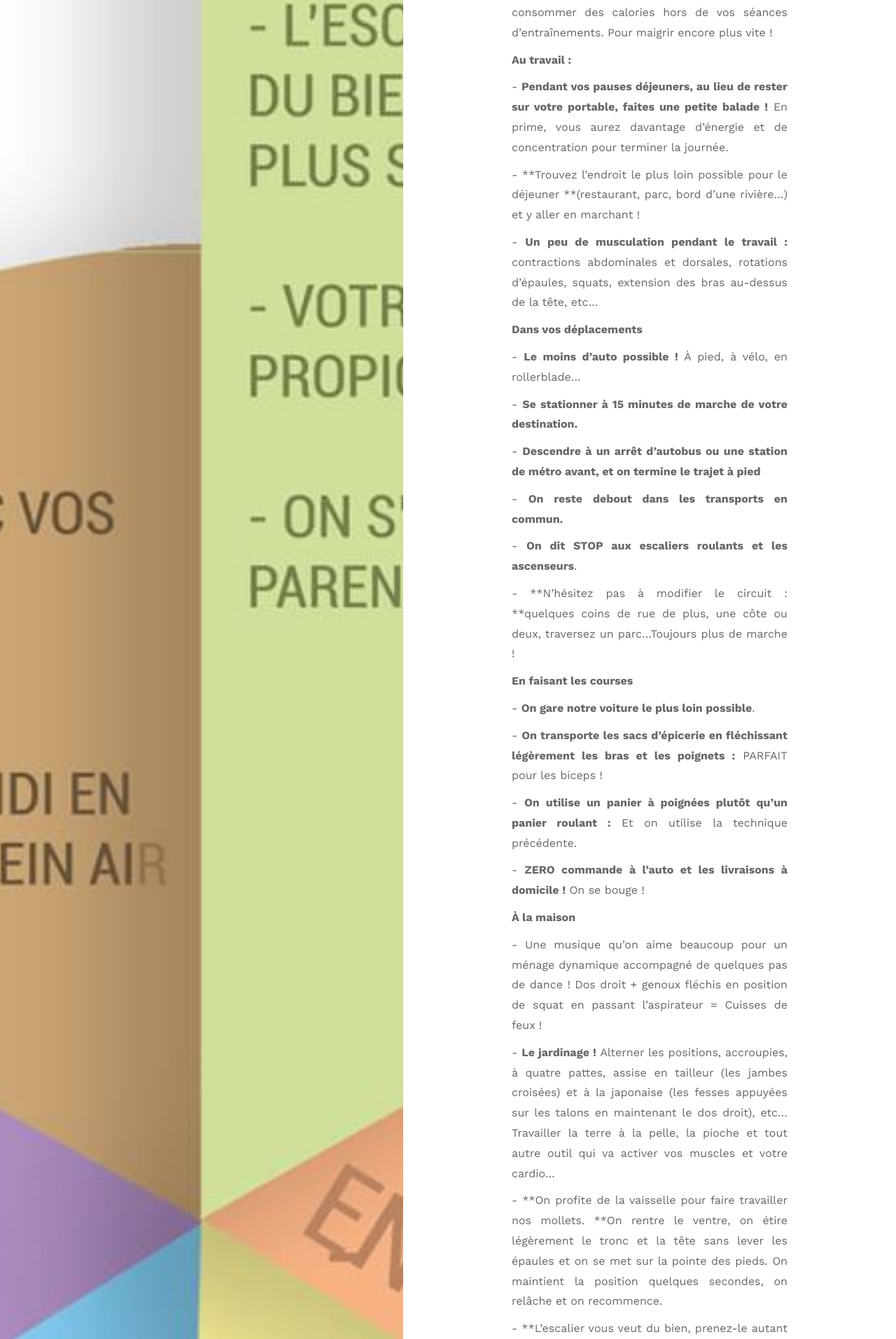
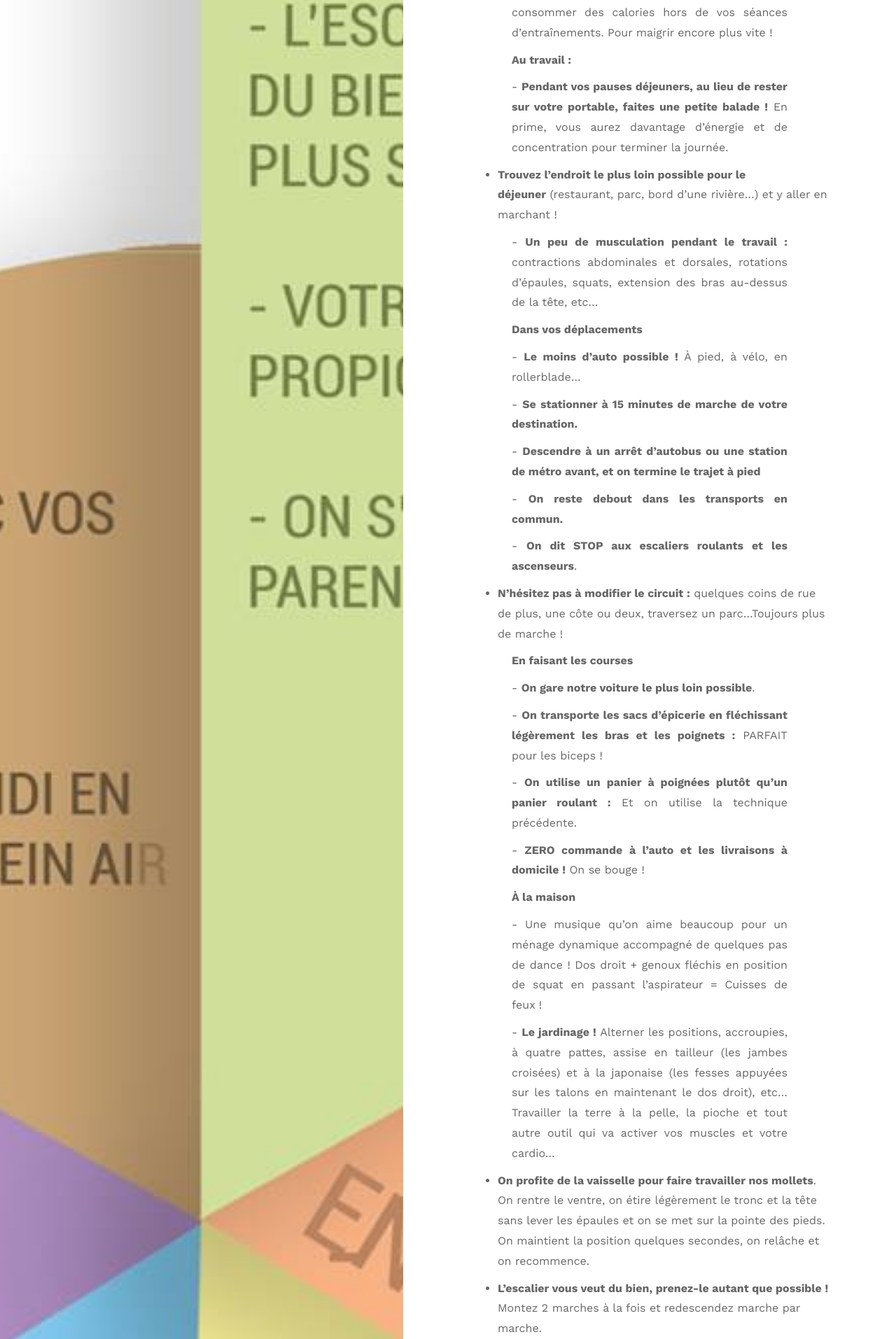
Before and after one commit to phildaponte/odemard, a Jekyll site: the page built from _posts/2017-06-19-e.md, in a window 1280 px wide. Shown: the part 330-2243 px from the top of the page at 70% size. Built offline with Jekyll 4.4.1, drawn with Linux system fonts in a browser that asks for light colours; comment, search, counter and statistics services are not loaded; some of the changed text lies outside the part shown.

Commit message:
Update Blog Post “2017-06-19-e”

```diff
--- a/_posts/2017-06-19-e.md
+++ b/_posts/2017-06-19-e.md
@@ -17,7 +17,7 @@
 une petite balade !** En prime, vous aurez davantage d'énergie et de
 concentration pour terminer la journée.
 
-- \*\*Trouvez l’endroit le plus loin possible pour le déjeuner \*\*(restaurant, parc,
+- **Trouvez l’endroit le plus loin possible pour le déjeuner** (restaurant, parc,
 bord d'une rivière…) et y aller en marchant !
 
 - **Un peu de musculation pendant le travail :** contractions abdominales et
@@ -37,7 +37,7 @@
 
 - **On dit STOP aux escaliers roulants et les ascenseurs**.
 
-- \*\*N’hésitez pas à modifier le circuit : \*\*quelques coins de rue de plus, une côte
+- **N’hésitez pas à modifier le circuit :** quelques coins de rue de plus, une côte
 ou deux, traversez un parc…Toujours plus de marche !
 
 **En faisant les courses**
@@ -63,15 +63,15 @@
 talons en maintenant le dos droit), etc… Travailler la terre à la pelle, la pioche
 et tout autre outil qui va activer vos muscles et votre cardio…
 
-- \*\*On profite de la vaisselle pour faire travailler nos mollets. \*\*On rentre le
+- **On profite de la vaisselle pour faire travailler nos mollets**. On rentre le
 ventre, on étire légèrement le tronc et la tête sans lever les épaules et on se
 met sur la pointe des pieds. On maintient la position quelques secondes, on
 relâche et on recommence.
 
-- \*\*L’escalier vous veut du bien, prenez-le autant que possible ! \*\*Montez 2
+- **L’escalier vous veut du bien, prenez-le autant que possible !** Montez 2
 marches à la fois et redescendez marche par marche.
 
-- \*\*On sort son chien au parc 1 fois par jour (minimum) : \*\*En plus cela peut se
+- **On sort son chien au parc 1 fois par jour (minimum) **: En plus cela peut se
 faire en famille ! Et n’hésitez pas à jouer avec l’animal pour encore plus d’effort
 \(lancer la balle, courir…) !
 
@@ -84,40 +84,39 @@
 - L'été, un panier de basket-ball, filet de badminton, volley-ball, cage de foot…
 S’amuser c’est maigrir !
 
-- \*\*On organise des corvées en famille : \*\*jardiner, racler les feuilles, faire le
+- **On organise des corvées en famille :** jardiner, racler les feuilles, faire le
 grand ménage du printemps, etc. Puisqu'il faut le faire, c'est plus plaisant tous
 ensemble et plus rapide !
 
-- \*\*On s'inscrit à une activité parent-enfant \*\*: cours d'arts martiaux, de tennis,
+- **On s'inscrit à une activité parent-enfant :** cours d'arts martiaux, de tennis,
 de yoga, de danse, de cardio-poussette, séances semi-privé chez Raphaël
 Fitness !
 
-- **En fin de semaine, partez en famille ! **Randonnée pédestre, ski, course
+- **En fin de semaine, partez en famille !** Randonnée pédestre, ski, course
 d’orientation, vélo, canoë …
 
 **Dans vos loisirs**
 
-**Trouvez-vous un exutoire :** La danse, le yoga, le patinage, la natation, les
+- **Trouvez-vous un exutoire :** La danse, le yoga, le patinage, la natation, les
 arts martiaux, l'escalade, un sport collectif, la randonnée pédestre…
 
-**On s'équipe à la maison :** une table de ping-pong, un jeu de dards, des
+- **On s'équipe à la maison :** une table de ping-pong, un jeu de dards, des
 balles pour jongler, un cerceau pour le hula-hoop, etc… On se réunit en
 famille ou entre amis pour des mini-tournois ou simplement pour s'amuser.
 
-**STOP la télévision, on fait du sport :** Au lieu de regarder la télévision on va
+- **STOP la télévision, on fait du sport :** Au lieu de regarder la télévision on va
 pratiquer un sport.
-
 
 **Avec les amis**
 
-**Bougez avec vos amis :** marcher, patiner, faire une courte randonnée de ski
+- **Bougez avec vos amis :** marcher, patiner, faire une courte randonnée de ski
 de fond, jouer au badminton, match de basket…
 
-**Passez vos après-midis en plein air : **glissade l'hiver, ou plage l'été. On
+- **Passez vos après-midis en plein air :** glissade l'hiver, ou plage l'été. On
 met quelques accessoires sportifs dans notre sac pour que tout le monde
 puisse bouger, pique-nique au sommet d’une montagne, tennis sur la plage…
 
-**On s'intéresse aux loisirs de nos amies :** ils pourraient nous inspirer et nous
+- **On s'intéresse aux loisirs de nos amies :** ils pourraient nous inspirer et nous
 sortir de notre sédentarité !
 
 Avec toutes ses idées vous allez pouvoir modifier le planning de vos journées
@@ -125,4 +124,4 @@
 processus de perte de poids et améliorer son efficacité. Mettez toute les
 chances de votre coté pour réussir !
 
-À vous de jouer !
+**À vous de jouer !**
```
